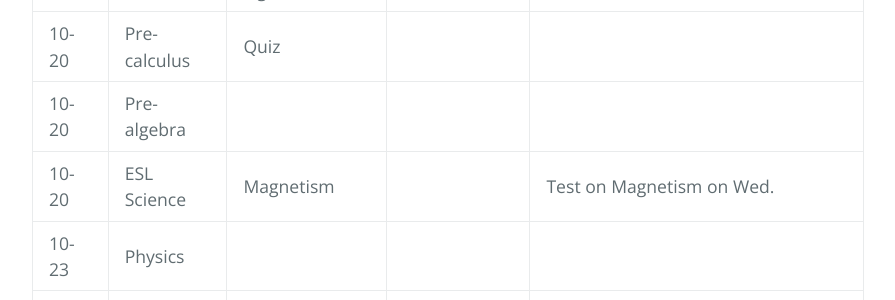
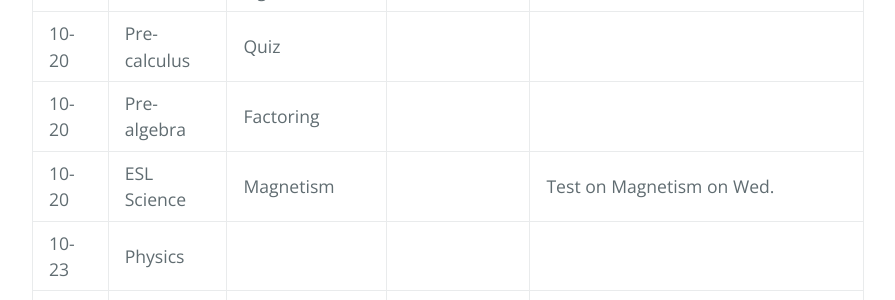
Before and after one commit to gpayoo/gpayoo, a Jekyll site: the page built from index.md, in a window 1280 px wide and 900 px high, scrolled down 1012 px. Shown: the part 156-456 px from the top of the window, without its empty margins (192-1087 px from the left). Built offline with Jekyll 4.4.1, drawn with Linux system fonts in a browser that asks for light colours; our own code applies the rules of GitHub Pages for plain Markdown files.

Commit message:
Update index.md

```diff
--- a/index.md
+++ b/index.md
@@ -18,7 +18,7 @@ layout: default
 | 10-20 | Physics | Test  | |
 | 10-20 | Geometry B |  10-2 Rep. of 3D Figures | |   |
 | 10-20 | Pre-calculus | Quiz | |
-| 10-20 | Pre-algebra |   | |
+| 10-20 | Pre-algebra | Factoring  | |
 | 10-20 | ESL Science | Magnetism |  | Test on Magnetism on Wed.
 | 10-23 | Physics |  | |
 | 10-23 | Geometry B |   | |   |
```
